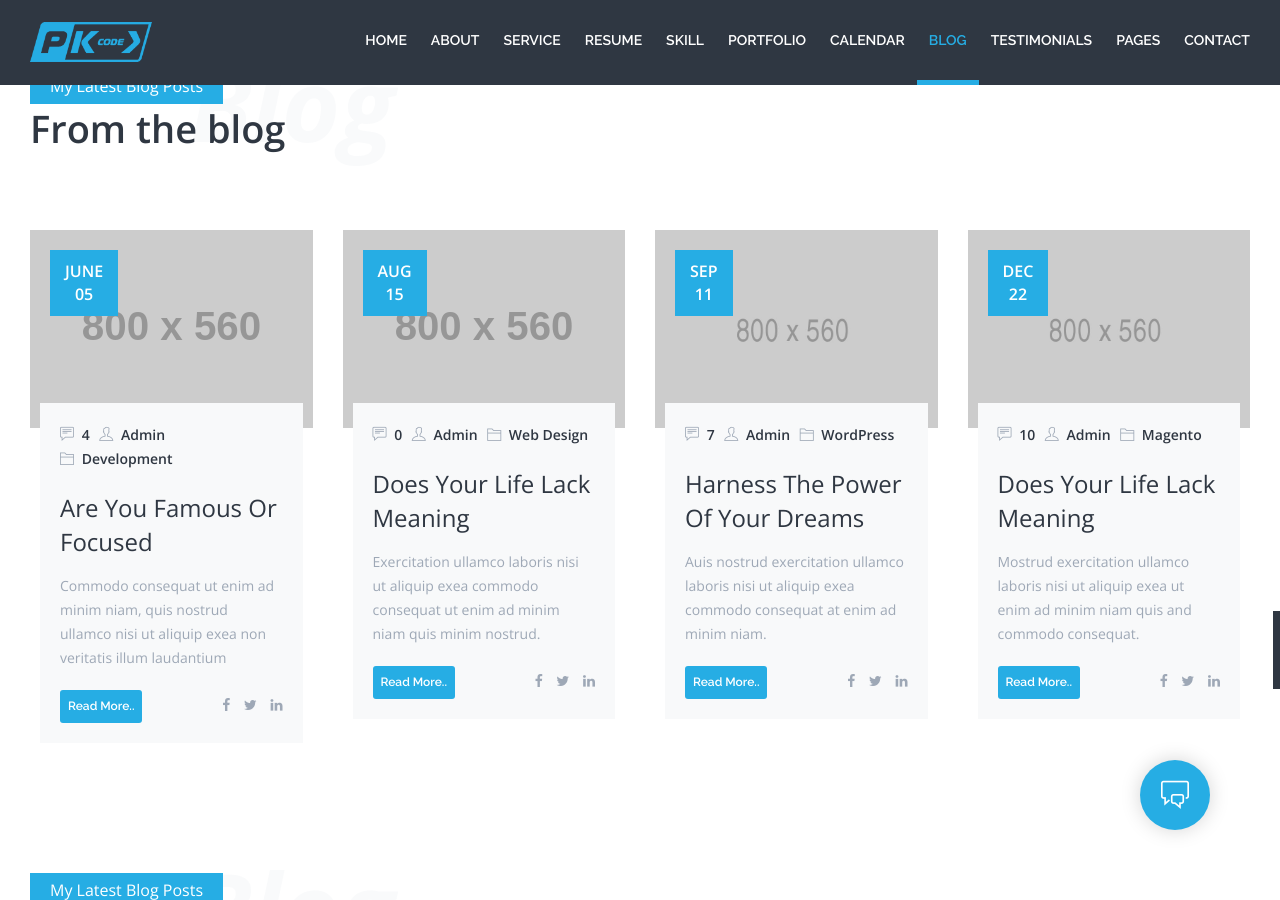
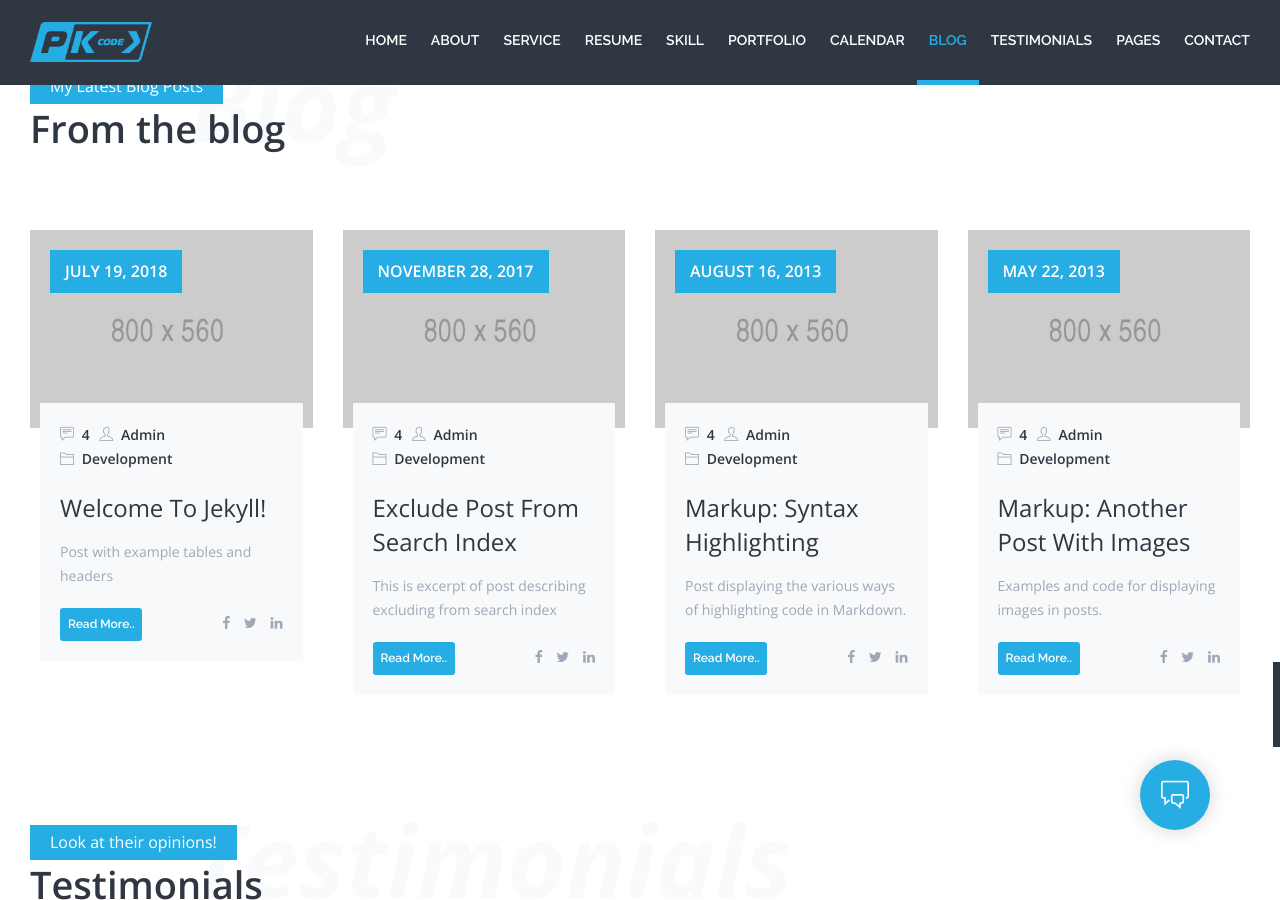
Before and after one commit to bitroniq/bitroniq.github.io, a Jekyll site: the page built from index.html, in a window 1280 px wide and 900 px high, scrolled down 7032 px. Built offline with Jekyll 4.4.1, drawn with Linux system fonts in a browser that asks for light colours; the list of posts is cut into pages by our own code.

Commit message:
Updated the blog.html includes. Left only autogenerated blog excerpts.

```diff
--- a/_includes/blog.html
+++ b/_includes/blog.html
@@ -1,159 +1,3 @@
-<section id="blog" class="blog white-bg page-section">
- <div class="container-fluid">
-   <div class="row">
-	<div class="col-lg-12 col-md-12">
-	 <div class="section-title">
-   	 	 <div class="section-title-name">
-   	 	  	<span>My Latest Blog Posts</span>
-   	  	  	<h2>From the blog </h2>
-   	    </div>
-   	    <div class="title-name-gray">
-   	   	<strong>Blog</strong>
-   	   </div>
-   	 </div>
-	</div>
-   </div>
- <div class="row">
-  <div class="col-lg-3 col-md-6 col-sm-6">
-   <div class="blog-block">
-   	  <div class="blog-image">
-   	  	 <img class="img-responsive" src="http://via.placeholder.com/800x560/aaa.jpg" alt="">
-   	  	 <div class="blog-date">
-   	  	 	<span>June <br />05</span>
-   	  	 </div>
-   	  </div>
-   	  <div class="blog-info">
-   	  	<div class="blog-meta">
-   	  		<p><span class="ti-comment-alt"></span> <a href="#">4</a></p>
-   	  		<p><span class="ti-user"></span> <a href="#">Admin </a></p>
-   	  		<p><span class="ti-folder"></span> <a href="#">Development</a></p>
-   	  	</div>
-   	  	<div class="blog-content">
-   	  		<a href="blog-single.html">Are You Famous Or Focused</a>
-   	  		<p>Commodo consequat ut enim ad minim niam, quis nostrud ullamco  nisi ut aliquip exea non veritatis illum laudantium</p>
-   	  		<div class="blog-bottom clearfix">
-   	  		 <div class="button-small">
-   	  			<a href="#">Read More..</a>
-   	  			</div>
-   	  		<div class="social pull-right">
-   	  			<ul>
-		          <li><a href="#"><i class="fa fa-facebook"></i> </a></li>
-		          <li><a href="#"><i class="fa fa-twitter"></i></a></li>
-		          <li><a href="#"><i class="fa fa-linkedin"></i> </a></li>
-		   	  	</ul>
-   	  		</div>
-   	  	 </div>
-   	  	</div>
-   	  </div>
-   </div>
-  </div>
-  <div class="col-lg-3 col-md-6 col-sm-6">
-   <div class="blog-block">
-   	  <div class="blog-image">
-   	  	 <img class="img-responsive" src="http://via.placeholder.com/800x560/bbb.jpg" alt="">
-   	  	 <div class="blog-date">
-   	  	 	<span>Aug <br />15</span>
-   	  	 </div>
-   	  </div>
-   	  <div class="blog-info">
-   	  	<div class="blog-meta">
-   	  		<p><span class="ti-comment-alt"></span> <a href="#">0</a></p>
-   	  		<p><span class="ti-user"></span> <a href="#">Admin </a></p>
-   	  		<p><span class="ti-folder"></span> <a href="#">Web Design</a></p>
-   	  	</div>
-   	  	<div class="blog-content">
-   	  		<a href="blog-single.html">Does Your Life Lack Meaning</a>
-   	  		<p>Exercitation ullamco laboris nisi ut aliquip exea commodo consequat ut enim ad minim niam quis minim nostrud. </p>
-   	  		<div class="blog-bottom clearfix">
-   	  		 <div class="button-small">
-   	  			<a href="#">Read More..</a>
-   	  			</div>
-   	  		<div class="social pull-right">
-   	  			<ul>
-		          <li><a href="#"><i class="fa fa-facebook"></i> </a></li>
-		          <li><a href="#"><i class="fa fa-twitter"></i></a></li>
-		          <li><a href="#"><i class="fa fa-linkedin"></i> </a></li>
-		   	  	</ul>
-   	  		</div>
-   	  	 </div>
-   	  	</div>
-   	  </div>
-   </div>
-  </div>
-  <div class="col-lg-3 col-md-6 col-sm-6">
-   <div class="blog-block">
-   	  <div class="blog-image">
-   	  	 <img class="img-responsive" src="assets/images/blog/03.jpg" alt="">
-   	  	 <div class="blog-date">
-   	  	 	<span>Sep <br />11</span>
-   	  	 </div>
-   	  </div>
-   	  <div class="blog-info">
-   	  	<div class="blog-meta">
-   	  		<p><span class="ti-comment-alt"></span> <a href="#">7</a></p>
-   	  		<p><span class="ti-user"></span> <a href="#">Admin </a></p>
-   	  		<p><span class="ti-folder"></span> <a href="#">WordPress</a></p>
-   	  	</div>
-   	  	<div class="blog-content">
-   	  		<a href="blog-single.html">Harness The Power Of Your Dreams</a>
-   	  		<p>Auis nostrud exercitation ullamco laboris nisi ut aliquip exea commodo consequat at enim ad minim niam.  </p>
-   	  		<div class="blog-bottom clearfix">
-   	  		 <div class="button-small">
-   	  			<a href="#">Read More..</a>
-   	  			</div>
-   	  		<div class="social pull-right">
-   	  			<ul>
-		          <li><a href="#"><i class="fa fa-facebook"></i> </a></li>
-		          <li><a href="#"><i class="fa fa-twitter"></i></a></li>
-		          <li><a href="#"><i class="fa fa-linkedin"></i> </a></li>
-		   	  	</ul>
-   	  		</div>
-   	  	 </div>
-   	  	</div>
-   	  </div>
-   </div>
-  </div>
-  <div class="col-lg-3 col-md-6 col-sm-6">
-   <div class="blog-block">
-   	  <div class="blog-image">
-   	  	 <img class="img-responsive" src="assets/images/blog/04.jpg" alt="">
-   	  	 <div class="blog-date">
-   	  	 	<span>Dec <br />22</span>
-   	  	 </div>
-   	  </div>
-   	  <div class="blog-info">
-   	  	<div class="blog-meta">
-   	  		<p><span class="ti-comment-alt"></span> <a href="#">10</a></p>
-   	  		<p><span class="ti-user"></span> <a href="#">Admin </a></p>
-   	  		<p><span class="ti-folder"></span> <a href="#">Magento</a></p>
-   	  	</div>
-   	  	<div class="blog-content">
-   	  		<a href="blog-single.html">Does Your Life Lack Meaning</a>
-   	  		<p>Mostrud exercitation ullamco laboris nisi ut aliquip exea ut enim ad minim niam quis and commodo consequat. </p>
-   	  		<div class="blog-bottom clearfix">
-   	  		 <div class="button-small">
-   	  			<a href="#">Read More..</a>
-   	  			</div>
-   	  		<div class="social pull-right">
-   	  			<ul>
-		          <li><a href="#"><i class="fa fa-facebook"></i> </a></li>
-		          <li><a href="#"><i class="fa fa-twitter"></i></a></li>
-		          <li><a href="#"><i class="fa fa-linkedin"></i> </a></li>
-		   	  	</ul>
-   	  		</div>
-   	  	 </div>
-   	  	</div>
-   	  </div>
-   </div>
-  </div>
- </div>
- </div>
-</section>
-
-
-
-
-
 <section id="blog" class="blog white-bg page-section">
  <div class="container-fluid">
    <div class="row">
```
Also changed, not shown: other parts of _includes/blog.html (+4 -1 lines).
